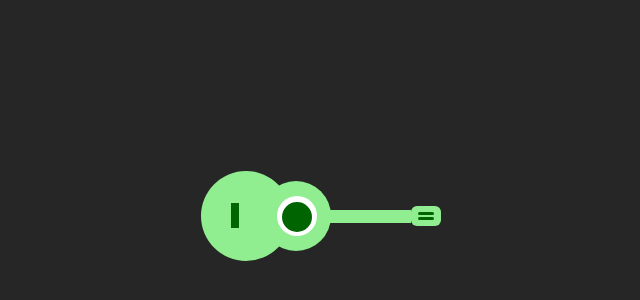
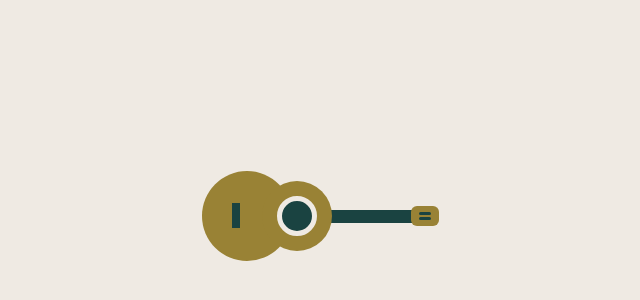
Before and after one commit to allwinajith/html_css_practice, a plain HTML site: page guitar_Design/index.html in a window 1280 px wide. Shown: the part 184-484 px from the top of the page, without its empty margins (319-959 px from the left). Drawn offline with Linux system fonts and the light colour scheme; files whose address does not match are found by name.

Commit message:
updated the style for guitarUI

```diff
--- a/guitar_Design/CSS/style.css
+++ b/guitar_Design/CSS/style.css
@@ -4,7 +4,7 @@ body {
   display: flex;
   justify-content: center;
   align-items: center;
-  background-color: #000000d9;
+  background-color: #efeae3;
 }
 
 .container {
@@ -17,7 +17,7 @@ body {
   height: 90px;
   width: 90px;
   border-radius: 100%;
-  background: lightgreen;
+  background: #998235;
   position: relative;
 }
 
@@ -28,58 +28,50 @@ body {
   left: 60px;
   top: 10px;
   border-radius: 100%;
-  background: lightgreen;
+  background: #998235;
+  display: grid;
+  place-items: center;
 }
 
 .inside-large-circle {
   height: 25px;
   width: 8px;
-  background: darkgreen;
+  background: #1a4341;
   position: absolute;
   top: 32px;
   left: 30px;
 }
 
-.outer-ring {
-  height: 40px;
-  width: 40px;
-  background: white;
-  border-radius: 50%;
-  position: relative;
-  top: 15px;
-  left: 16px;
-}
-
 .inside-circle {
   height: 30px;
   width: 30px;
-  background: darkgreen;
+  background: #1a4341;
   border-radius: 100%;
-  position: absolute;
-  top: 5.8px;
-  left: 5px;
+  border:5px solid #efeae3
 }
 
 .line {
   height: 13px;
   width: 120px;
-  background-color: lightgreen;
+  background-color: #1a4341;
 }
 
 .finalBox {
   height: 20px;
-  width: 30px;
+  width: 28px;
   border-radius: 6px;
-  background-color: lightgreen;
+  background-color: #998235;
   display: flex;
   flex-direction: column;
   align-items: center;
   justify-content: center;
   gap: 2px;
+  position: relative;
+  left: -1px;
 }
 .endKey {
   height: 3px;
-  width: 16px;
-  background-color: darkgreen;
+  width: 12px;
+  background-color: #1a4341;
   border-radius: 10px;
 }
--- a/guitar_Design/index.html
+++ b/guitar_Design/index.html
@@ -9,7 +9,7 @@
 <body>
     <div class="container">
         <div class="large-circle"><div class="inside-large-circle"></div></div>
-        <div class="small-circle"><div class="outer-ring"><div class="inside-circle"></div></div>
+        <div class="small-circle"><div class="inside-circle"></div>
         </div>
         <div class="line"></div>
         <div class="finalBox">
```
